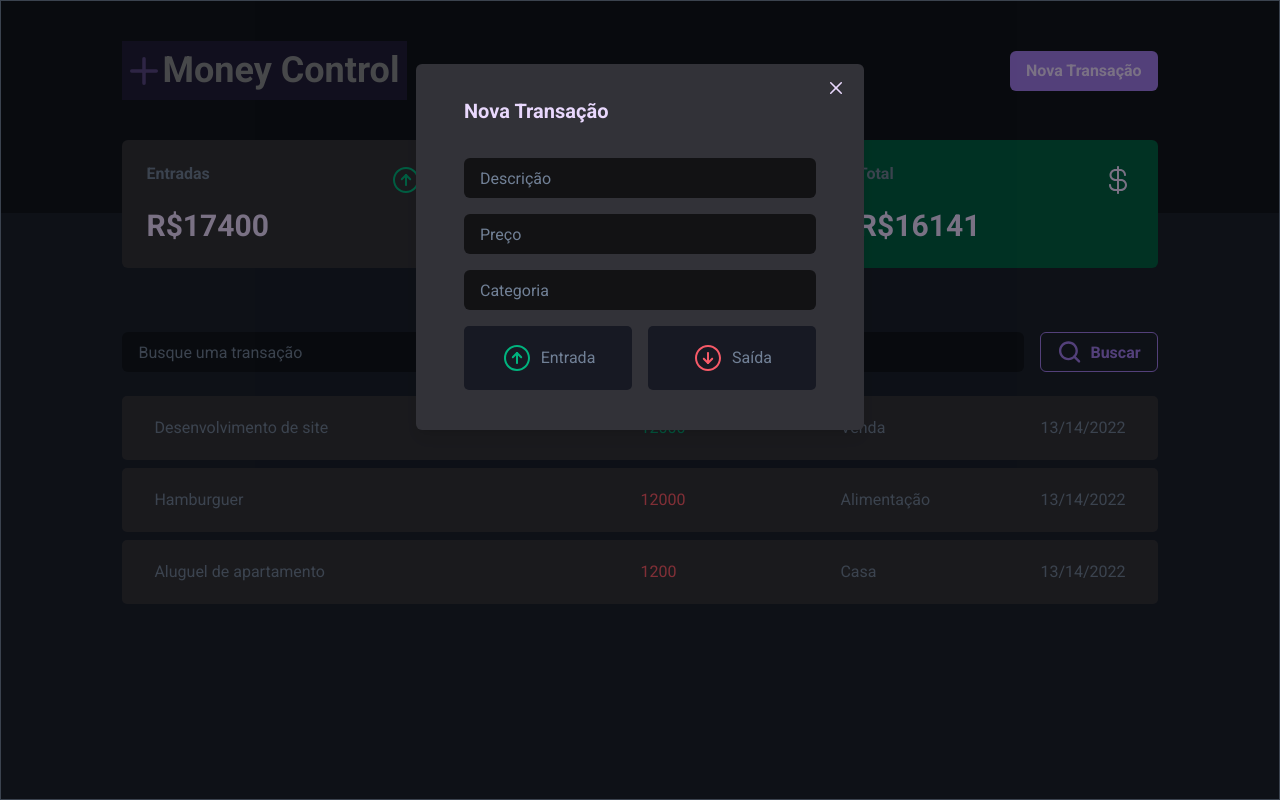
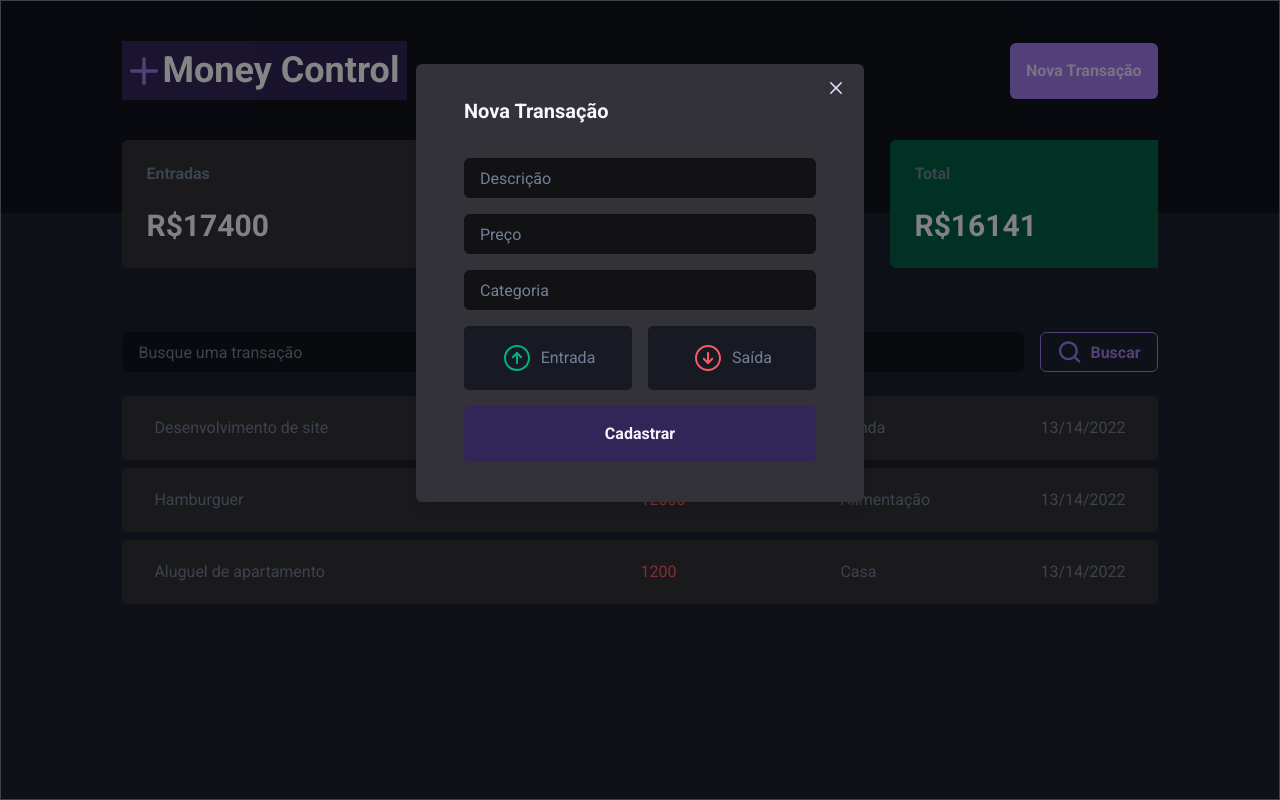
Before and after one commit to leonardops91/moneyControlFrontend, a React (Vite) app: page / in a window 1280 px wide. Both pictures are taken after a click on the button "Nova Transação". Built offline with nearby package versions, Linux system fonts and the light colour scheme.

Commit message:
feat: modal pronto

```diff
--- a/package.json
+++ b/package.json
@@ -27,6 +27,7 @@
     "eslint": "^8.44.0",
     "eslint-plugin-react-hooks": "^4.6.0",
     "eslint-plugin-react-refresh": "^0.4.1",
+    "json-server": "^0.17.3",
     "typescript": "^5.0.2",
     "vite": "^4.4.0"
   }
--- a/src/components/card/index.tsx
+++ b/src/components/card/index.tsx
@@ -5,7 +5,6 @@ import {
   Flex,
   Heading,
   Icon,
-  Stack,
   Text,
 } from "@chakra-ui/react";
 
@@ -37,7 +36,7 @@ export function Card({ title, icon, value, color = "secondary" }: CardProps) {
         <Text>{title}</Text>
         <Icon as={icon} />
       </Flex>
-      <Heading w='100%' color='textSecondary' fontSize='3xl'>
+      <Heading w='100%' color='purple.50' fontSize='3xl'>
         R${value}
       </Heading>
     </Button>
--- a/src/components/header/index.tsx
+++ b/src/components/header/index.tsx
@@ -8,7 +8,7 @@ interface HeaderProps {
 export function Header({ openModal }: HeaderProps) {
   return (
     <Flex w='100%' align='center' justify='space-between' my={10}>
-      <Flex gap={1} align='center' bg={"purple.900"} opacity={0.5} p={2}>
+      <Flex gap={1} align='center' bg={"purple.900"} opacity={1} p={2} zIndex={10}>
         <AddIcon color='primary' boxSize={7} />
         <Heading color='white'>Money Control</Heading>
       </Flex>
@@ -16,6 +16,7 @@ export function Header({ openModal }: HeaderProps) {
         bg='primary'
         color='textSecondary'
         transition='all .2s'
+        py={7}
         _hover={{ bg: "purple.300", color: "black" }}
         onClick={openModal}
       >
--- a/src/components/search-box/index.tsx
+++ b/src/components/search-box/index.tsx
@@ -1,12 +1,14 @@
-import { Button, Flex, Icon, Input } from "@chakra-ui/react";
+import { Button, Flex, Icon, Input, Text } from "@chakra-ui/react";
 import { Lupa } from "../../assets/lupa";
 
 export function SearchBox() {
   return (
     <Flex gap={4} mb={6}>
       <Input bg='blackAlpha.500' border='none' placeholder='Busque uma transação' _focus={{ outlineOffset: 'unset', outlineColor: 'primary'}}/>
-      <Button gap={2} variant='outline' color='primary' borderColor='primary' transition='all .2s' _hover={{bg: 'purple.100', border: 'none'}} _active={{bg: 'purple.200'}}>
-        <Icon as={Lupa} /> Buscar
+      <Button gap={2} variant='outline' color='primary' borderColor='primary' transition='all .2s' _hover={{bg: 'purple.900', borderColor: 'purple.50'}} _active={{bg: 'purple.200'}}>
+        <Icon as={Lupa} /> <Text display={{base: 'none', md: 'initial'}}>
+          Buscar
+          </Text>
       </Button>
     </Flex>
   );
--- a/src/components/transaction-modal/index.tsx
+++ b/src/components/transaction-modal/index.tsx
@@ -7,6 +7,7 @@ import {
   ModalCloseButton,
   FormControl,
   Stack,
+  Button,
 } from "@chakra-ui/react";
 import { Input } from "../input";
 import { TransactionTypeSelector } from "../transactionTypeSelector";
@@ -22,7 +23,7 @@ export function TransactionModal({ isOpen, onClose }: TransactionCardProps) {
     <Modal isOpen={isOpen} onClose={onClose}>
       <ModalOverlay />
       <ModalContent px='48px' pb={10} w='535px' bg='secondary'>
-        <ModalHeader p='0' my={8} color='textSecondary'>
+        <ModalHeader p='0' my={8} color='purple.50'>
           Nova Transação
         </ModalHeader>
         <ModalCloseButton color='textSecondary' />
@@ -32,6 +33,7 @@ export function TransactionModal({ isOpen, onClose }: TransactionCardProps) {
             <Input placeholder='Preço' />
             <Input placeholder='Categoria' />
             <TransactionTypeSelector />
+            <Button bg='purple.900' color='purple.50' py={7} _hover={{bg: 'purple.800'}}>Cadastrar</Button>
           </FormControl>
         </ModalBody>
       </ModalContent>
--- a/src/pages/transactions/index.tsx
+++ b/src/pages/transactions/index.tsx
@@ -1,4 +1,4 @@
-import { Flex, Stack, useDisclosure } from "@chakra-ui/react";
+import { Box, Flex, Stack, useDisclosure } from "@chakra-ui/react";
 import { Header } from "../../components/header";
 import { Card } from "../../components/card";
 import { Up } from "../../assets/up";
@@ -12,13 +12,17 @@ export function Transactions() {
   const { isOpen, onClose, onOpen } = useDisclosure();
 
   return (
-    <Flex direction={"column"} margin='auto' width='90%'>
+    <Flex direction={"column"} margin='auto' width='90%' >
       <Header openModal={onOpen} />
-      <Flex gap={8} pb={16} align='center' direction={['column', 'row']}>
+      <Box overflow='auto' css={{'&::-webkit-scrollbar': {
+      display: 'none',
+    },}}>
+      <Flex gap={8} pb={16} w='100%' minW='fit-content' align='center' direction={'row'} >
         <Card title={"Entradas"} icon={Up} value={"17400"} />
         <Card title={"Saídas"} icon={Down} value={"1259"} />
         <Card title={"Total"} icon={Cifrao} value={"16141"} color='success' />
       </Flex>
+      </Box>
       <SearchBox />
       <Stack spacing={2}>
         <TransactionCard
```
Also changed, not shown: server.json (added, +20 -0 lines), 1 other file (tests, documents, lock files or other folders).
